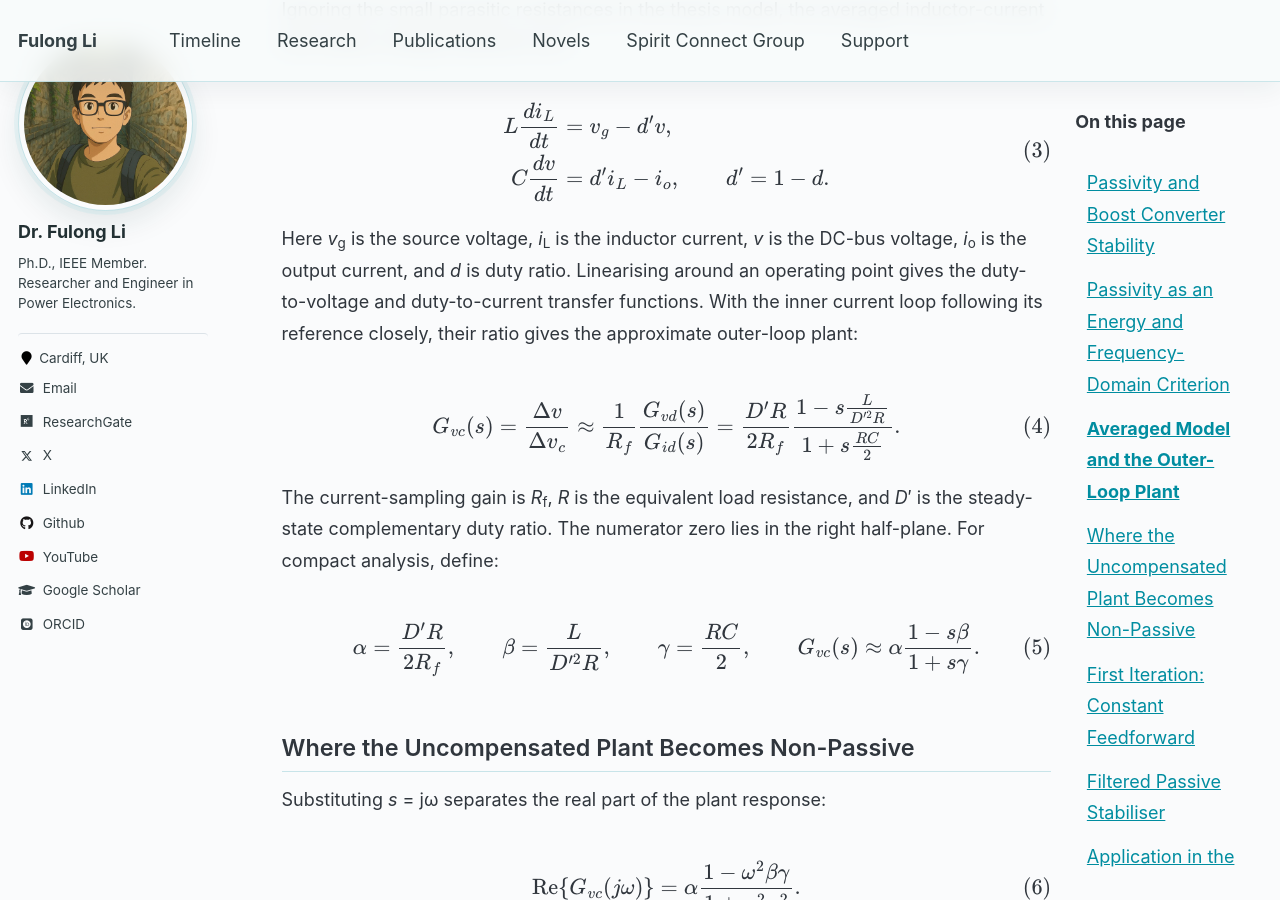
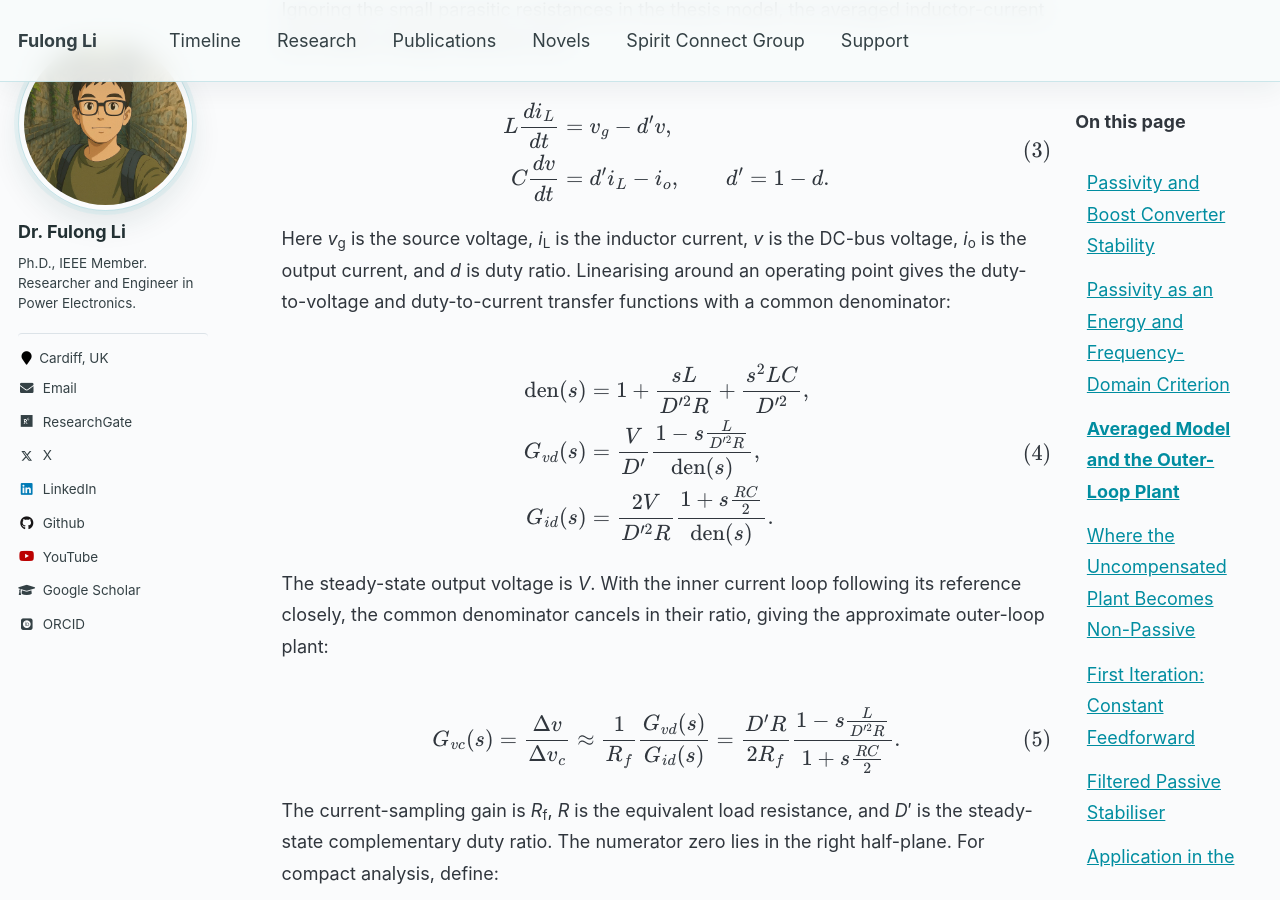
Before and after one commit to FulongLi/fulongli.github.io, a Jekyll site: the page built from _pages/research/dcmg_passive_control.md, in a window 1280 px wide and 900 px high, scrolled down 1195 px. Built offline with Jekyll 4.4.1, drawn with Linux system fonts in a browser that asks for light colours; some web fonts are replaced; formulas are drawn with MathJax 3; comment, search, counter and statistics services are not loaded.

Commit message:
Include intermediate Boost small-signal transfer functions

```diff
--- a/_pages/research/dcmg_passive_control.md
+++ b/_pages/research/dcmg_passive_control.md
@@ -37,7 +37,15 @@ L\frac{di_L}{dt}&=v_g-d'v,\\
 C\frac{dv}{dt}&=d'i_L-i_o,\qquad d'=1-d.
 \end{aligned}\]</div>
 
-Here <i>v</i><sub>g</sub> is the source voltage, <i>i</i><sub>L</sub> is the inductor current, <i>v</i> is the DC-bus voltage, <i>i</i><sub>o</sub> is the output current, and <i>d</i> is duty ratio. Linearising around an operating point gives the duty-to-voltage and duty-to-current transfer functions. With the inner current loop following its reference closely, their ratio gives the approximate outer-loop plant:
+Here <i>v</i><sub>g</sub> is the source voltage, <i>i</i><sub>L</sub> is the inductor current, <i>v</i> is the DC-bus voltage, <i>i</i><sub>o</sub> is the output current, and <i>d</i> is duty ratio. Linearising around an operating point gives the duty-to-voltage and duty-to-current transfer functions with a common denominator:
+
+<div class="math-display">\[\begin{aligned}
+\operatorname{den}(s)&=1+\frac{sL}{D'^2R}+\frac{s^2LC}{D'^2},\\
+G_{vd}(s)&=\frac{V}{D'}\frac{1-s\frac{L}{D'^2R}}{\operatorname{den}(s)},\\
+G_{id}(s)&=\frac{2V}{D'^2R}\frac{1+s\frac{RC}{2}}{\operatorname{den}(s)}.
+\end{aligned}\]</div>
+
+The steady-state output voltage is <i>V</i>. With the inner current loop following its reference closely, the common denominator cancels in their ratio, giving the approximate outer-loop plant:
 
 <div class="math-display">\[G_{vc}(s)=\frac{\Delta v}{\Delta v_c}\approx\frac{1}{R_f}\frac{G_{vd}(s)}{G_{id}(s)}
 =\frac{D'R}{2R_f}\frac{1-s\frac{L}{D'^2R}}{1+s\frac{RC}{2}}.\]</div>
```
